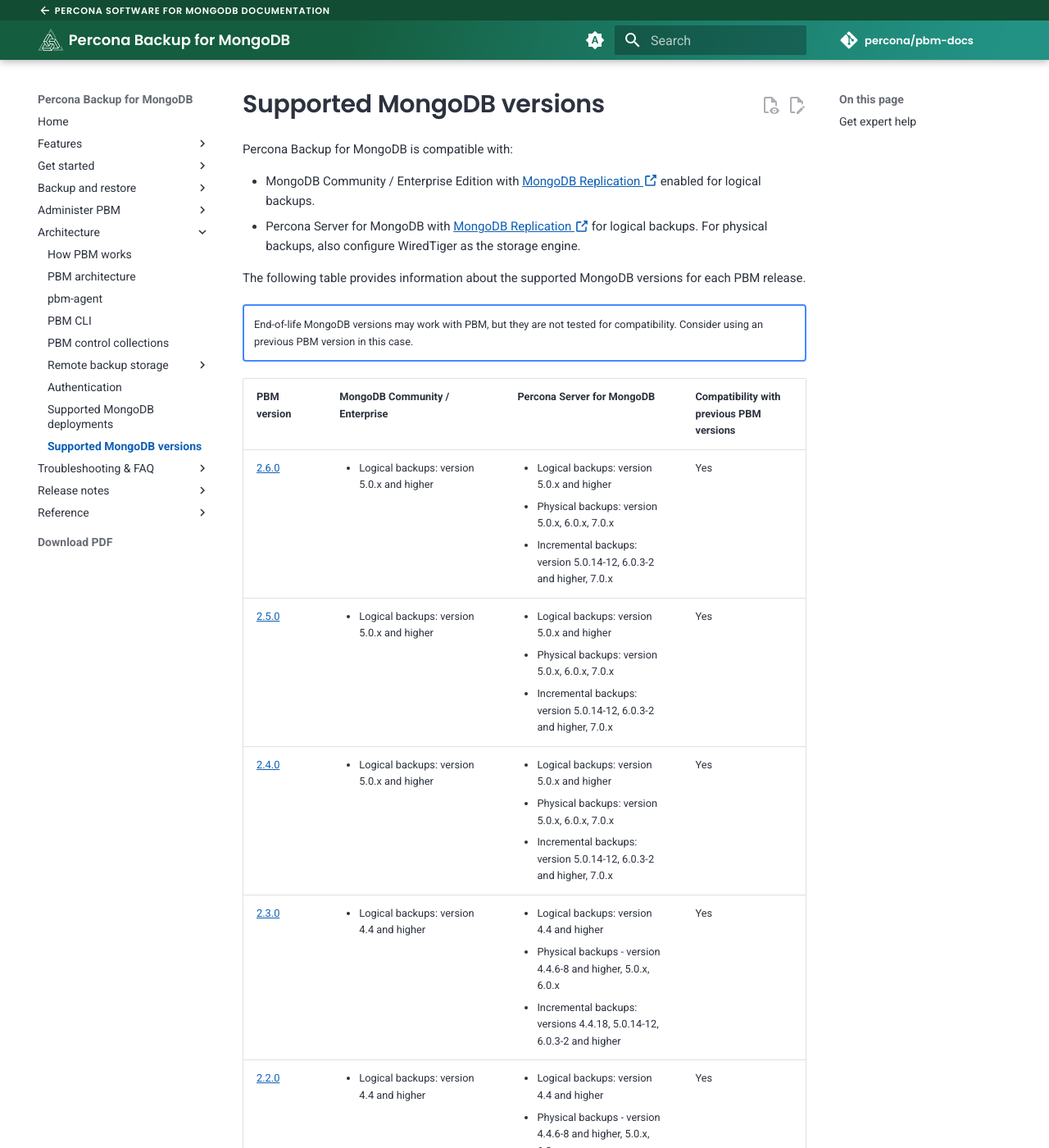
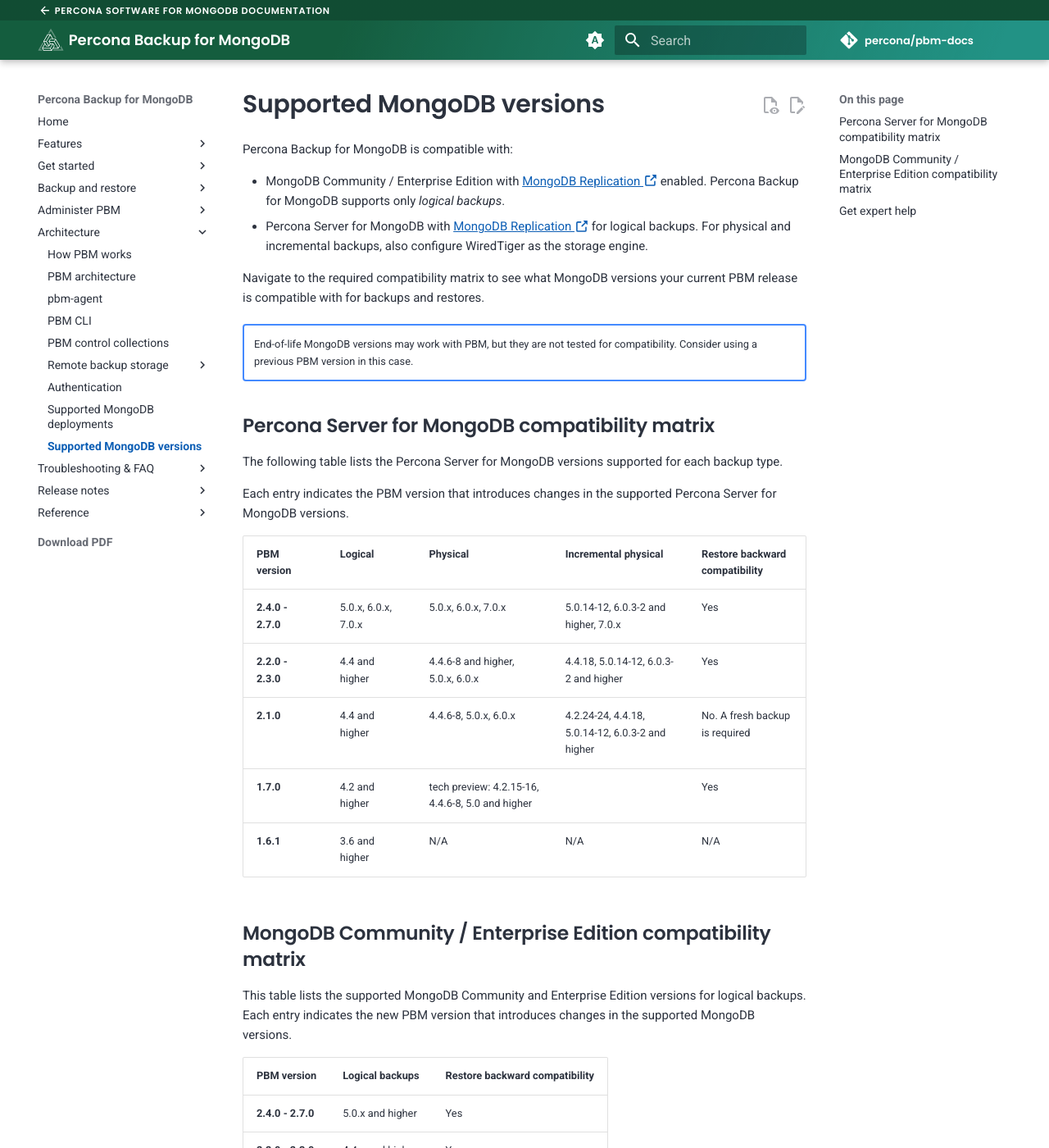
Before and after one commit to percona/pbm-docs, an MkDocs documentation site: the page built from docs/details/versions.md, in a window 1280 px wide and 1400 px high. Shown: the whole window at 82% size. Built offline with MkDocs 1.6.1 and Material for MkDocs 9.7.7, drawn with Linux system fonts in a browser that asks for light colours; nearby versions of some CDN libraries; comment, search, counter and statistics services are not loaded; some of the changed text lies outside the part shown.

Commit message:
PBM-1419 Reworked supported versions matrix
Split into separate ones for MongoDB and PSMDB
Added version 2.7.0 to each

modified:   docs/details/versions.md

```diff
--- a/docs/details/versions.md
+++ b/docs/details/versions.md
@@ -2,23 +2,38 @@
 
 Percona Backup for MongoDB is compatible with:
 
-* MongoDB Community / Enterprise Edition  with [MongoDB Replication :octicons-link-external-16:](https://docs.mongodb.com/manual/replication/) enabled for logical backups.
-* Percona Server for MongoDB with [MongoDB Replication :octicons-link-external-16:](https://docs.mongodb.com/manual/replication/) for logical backups. For physical backups, also configure WiredTiger as the storage engine.
+* MongoDB Community / Enterprise Edition with [MongoDB Replication :octicons-link-external-16:](https://docs.mongodb.com/manual/replication/) enabled. Percona Backup for MongoDB supports only *logical backups*.
+* Percona Server for MongoDB with [MongoDB Replication :octicons-link-external-16:](https://docs.mongodb.com/manual/replication/) for logical backups. For physical and incremental backups, also configure WiredTiger as the storage engine.
 
-The following table provides information about the supported MongoDB versions for each PBM release.
+Navigate to the required compatibility matrix to see what MongoDB versions your current PBM release is compatible with for backups and restores.
 
 !!! note ""
 
-    End-of-life MongoDB versions may work with PBM, but they are not tested for compatibility. Consider using an previous PBM version in this case.
+    End-of-life MongoDB versions may work with PBM, but they are not tested for compatibility. Consider using a previous PBM version in this case.
+
+## Percona Server for MongoDB compatibility matrix
+
+The following table lists the Percona Server for MongoDB versions supported for each backup type.
+
+Each entry indicates the PBM version that introduces changes in the supported Percona Server for MongoDB versions.
+
+| PBM version | Logical | Physical |Incremental physical | Restore backward compatibility|
+| ----------- |---------|----------|---------------------|---------------------|
+| **2.4.0 - 2.7.0** | 5.0.x, 6.0.x, 7.0.x | 5.0.x, 6.0.x, 7.0.x | 5.0.14-12, 6.0.3-2 and higher, 7.0.x | Yes |
+| **2.2.0 - 2.3.0** | 4.4 and higher| 4.4.6-8 and higher, 5.0.x, 6.0.x| 4.4.18, 5.0.14-12, 6.0.3-2 and higher| Yes |
+| **2.1.0** | 4.4 and higher | 4.4.6-8, 5.0.x, 6.0.x| 4.2.24-24, 4.4.18, 5.0.14-12, 6.0.3-2 and higher| No. A fresh backup is required|
+| **1.7.0** | 4.2 and higher| tech preview: 4.2.15-16, 4.4.6-8, 5.0 and higher| | Yes
+| **1.6.1** | 3.6 and higher | N/A |N/A |N/A |Yes
 
 
-| PBM version | MongoDB Community / Enterprise | Percona Server for MongoDB|Compatibility with previous PBM versions|
-| ----------- |------------------------------- | ------------------------- |----------------------------------------|
-| [2.6.0](../release-notes/2.6.0.md) | <ul><li>Logical backups: version 5.0.x and higher</li></ul> | <ul><li>Logical backups: version 5.0.x and higher</li><li>Physical backups: version 5.0.x, 6.0.x, 7.0.x</li><li>Incremental backups: version 5.0.14-12, 6.0.3-2 and higher, 7.0.x</li></ul> | Yes |
-| [2.5.0](../release-notes/2.5.0.md) | <ul><li>Logical backups: version 5.0.x and higher</li></ul> | <ul><li>Logical backups: version 5.0.x and higher</li><li>Physical backups: version 5.0.x, 6.0.x, 7.0.x</li><li>Incremental backups: version 5.0.14-12, 6.0.3-2 and higher, 7.0.x</li></ul> | Yes |
-| [2.4.0](../release-notes/2.4.0.md) | <ul><li>Logical backups: version 5.0.x and higher</li></ul> | <ul><li>Logical backups: version 5.0.x and higher</li><li>Physical backups: version 5.0.x, 6.0.x, 7.0.x</li><li>Incremental backups: version 5.0.14-12, 6.0.3-2 and higher, 7.0.x</li></ul>| Yes |
-| [2.3.0](../release-notes/2.3.0.md) | <ul><li>Logical backups: version 4.4 and higher</li></ul> | <ul><li>Logical backups: version 4.4 and higher</li><li>Physical backups - version 4.4.6-8 and higher, 5.0.x, 6.0.x</li><li>Incremental backups: versions 4.4.18, 5.0.14-12, 6.0.3-2 and higher</li></ul>| Yes |
-| [2.2.0](../release-notes/2.2.0.md) | <ul><li>Logical backups: version 4.4 and higher</li></ul> | <ul><li>Logical backups: version 4.4 and higher</li><li>Physical backups - version 4.4.6-8 and higher, 5.0.x, 6.0.x</li><li>Incremental backups: versions 4.4.18, 5.0.14-12, 6.0.3-2 and higher</li></ul>| Yes |
-| [2.1.0](../release-notes/2.1.0.md) | <ul><li>Logical backups: version 4.4 and higher</li></ul> | <ul><li>Logical backups: version 4.4 and higher</li><li>Physical backups - version 4.4.6-8, 5.0.x, 6.0.x</li><li>Incremental backups: version 4.2.24-24, 4.4.18, 5.0.14-12, 6.0.3-2 and higher</li></ul>| No. A fresh backup is required|
-| [1.7.0](../release-notes/1.7.0.md) | <ul><li>Logical backups: version 4.2 and higher</li></ul> | <ul><li>Logical backups: version 4.2 and higher</li><li>Physical backups (tech preview): version 4.2.15-16, 4.4.6-8, 5.0 and higher</li></ul> | Yes
-| [1.6.1](../release-notes/1.6.1.md) | <ul><li>Logical backups: version 3.6 and higher with [MongoDB Replication :octicons-link-external-16:](https://docs.mongodb.com/manual/replication/) enabled</li></ul> | <ul><li>Logical backups: version 3.6 and higher</li></ul>|Yes
+## MongoDB Community / Enterprise Edition compatibility matrix
+
+This table lists the supported MongoDB Community and Enterprise Edition versions for logical backups. Each entry indicates the new PBM version that introduces changes in the supported MongoDB versions.
+
+| PBM version | Logical backups | Restore backward compatibility|
+| ----------- |-----------------| ----------------------------- |
+| **2.4.0 - 2.7.0** | 5.0.x and higher | Yes |
+| **2.2.0 - 2.3.0** | 4.4.x and higher | Yes |
+| **2.1.0** | 4.4.x and higher| No. A fresh backup is required|
+| **1.7.0** | 4.2 and higher| Yes
+| **1.6.1** | 3.6 and higher|Yes
```
